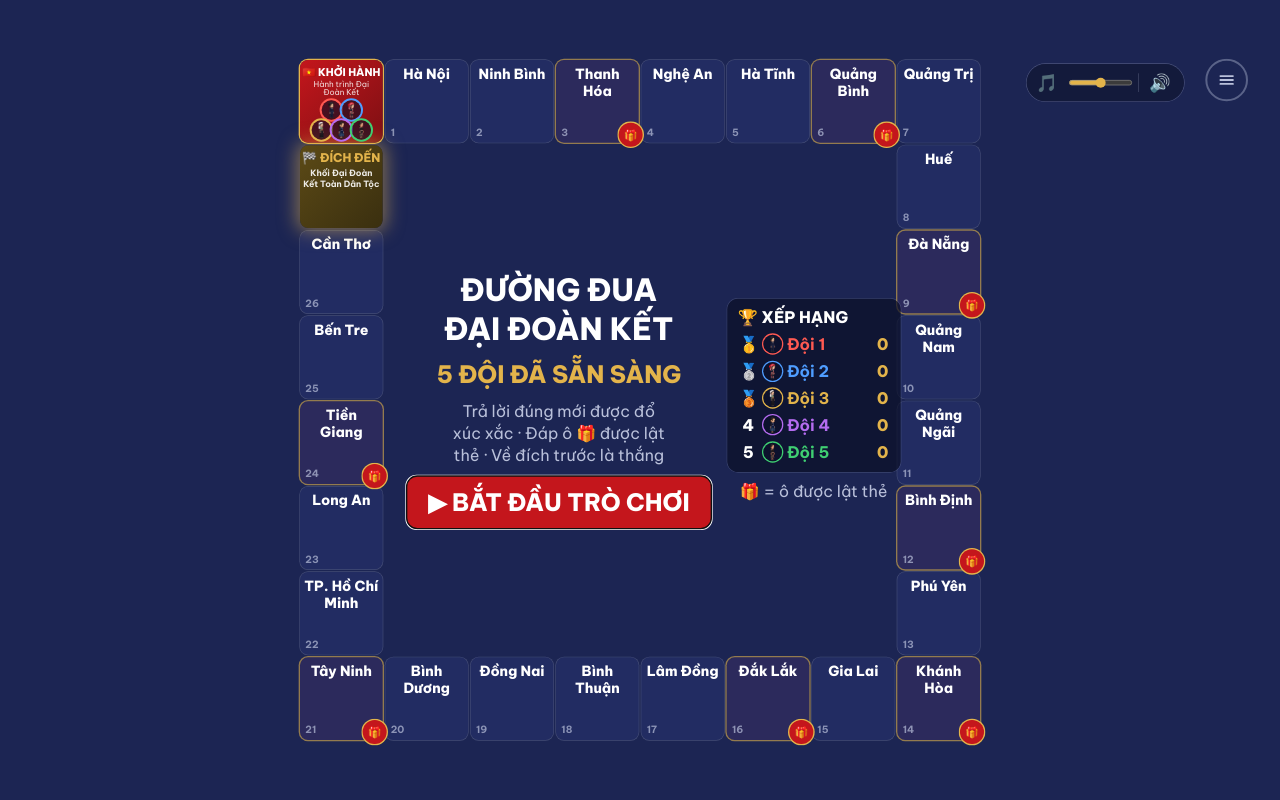
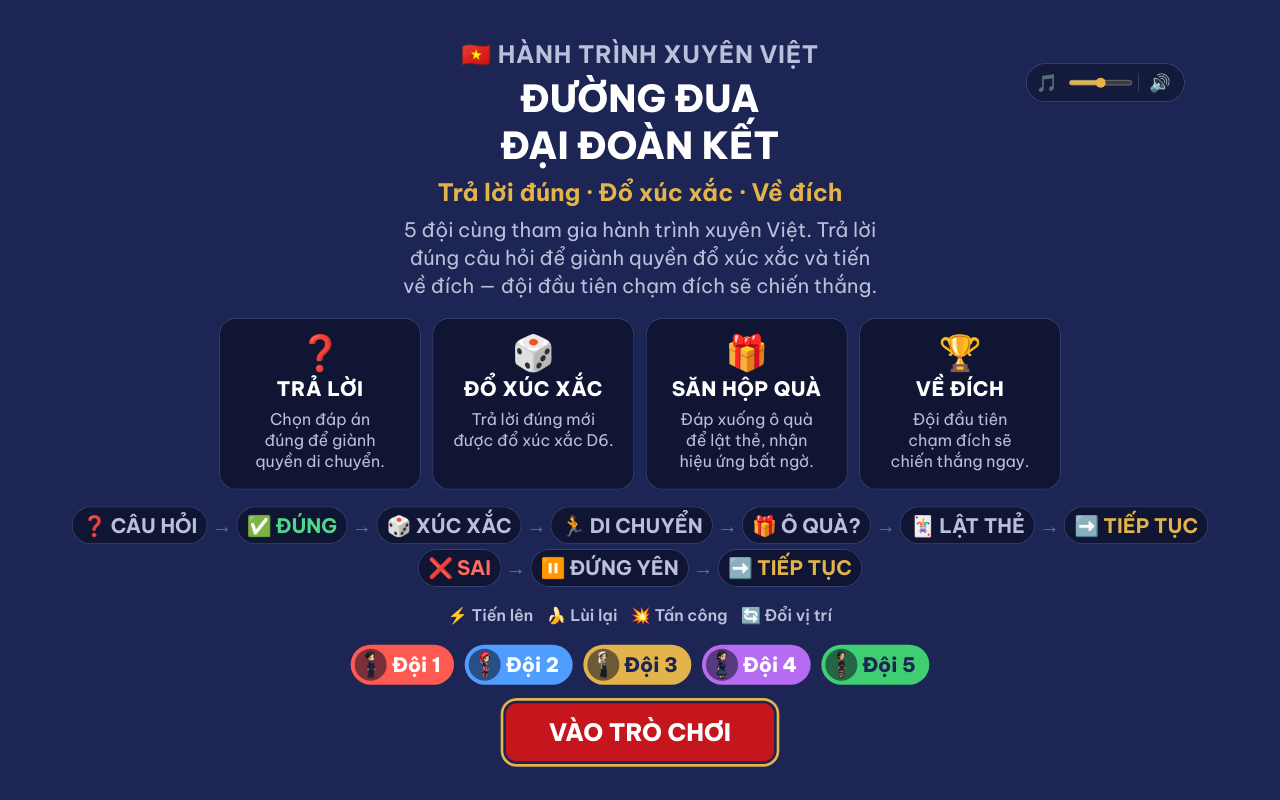
Before and after one commit to iNguyenQuocDoan/mln3, a Next.js app: page /tro-choi in a window 1280 px wide. Built offline with nearby package versions, Linux system fonts and the light colour scheme.

Commit message:
feat: gioi thieu game hay nhat tg

```diff
--- a/components/game/board-game.tsx
+++ b/components/game/board-game.tsx
@@ -28,6 +28,7 @@ import {
   type TurnOutcome,
 } from "./engine";
 import { BOARD_SIZE, GameBoard } from "./game-board";
+import { IntroScreen } from "./intro-screen";
 import { MCControls } from "./mc-controls";
 import { ConfirmDialog, MenuButton } from "./mc-menu";
 import { buildSteps, LAND_PAUSE_MS, ROLL_MS, TILE_STEP_MS } from "./motion";
@@ -65,6 +66,9 @@ export function BoardGame() {
   const [menuOpen, setMenuOpen] = useState(false);
   const [confirmReset, setConfirmReset] = useState(false);
   const [winnerDismissed, setWinnerDismissed] = useState(false);
+  /** Trang giới thiệu/luật chơi trước bàn cờ — màn hình thuần UI, không đụng
+   *  tới GameState; chỉ có ý nghĩa khi ván CHƯA bắt đầu (xem `view` dưới đây). */
+  const [introChoice, setIntroChoice] = useState<"intro" | "game">("intro");
   /** Tiến trình hoạt ảnh của pha "moving" đang chạy; chỉ cập nhật trong
    *  callback của setInterval. Vị trí hiển thị được suy ra lúc render. */
   const [anim, setAnim] = useState<{ phase: GameState["phase"]; step: number } | null>(null);
@@ -75,6 +79,11 @@ export function BoardGame() {
   useEffect(() => {
     ensureGame();
   }, []);
+
+  // Trang giới thiệu chỉ có ý nghĩa trước khi ván bắt đầu: một ván đang dở
+  // hoặc đã kết thúc (đọc lại từ bộ nhớ trình duyệt) luôn vào thẳng bàn cờ,
+  // bất kể `introChoice` — tính trong lúc render, không cần effect riêng.
+  const view: "intro" | "game" = game.phase.kind === "not-started" ? introChoice : "game";
 
   // Nạp sẵn SFX khi mở route; rời route thì dừng mọi hiệu ứng đang kêu.
   useEffect(() => {
@@ -193,6 +202,7 @@ export function BoardGame() {
     setWinnerDismissed(false);
     setConfirmReset(false);
     setMenuOpen(false);
+    setIntroChoice("game");
   }
 
   const stageStyle: CSSProperties = {
@@ -203,7 +213,16 @@ export function BoardGame() {
   return (
     <main className="fixed inset-0 overflow-hidden bg-cham text-on-cham select-none">
       <div className="stage" style={stageStyle}>
-        <div className="absolute" style={{ left: (1920 - BOARD_SIZE) / 2, top: (1080 - BOARD_SIZE) / 2 }}>
+        {view === "intro" ? <IntroScreen onEnter={() => setIntroChoice("game")} /> : null}
+
+        <div
+          className="absolute"
+          style={{
+            left: (1920 - BOARD_SIZE) / 2,
+            top: (1080 - BOARD_SIZE) / 2,
+            visibility: view === "game" ? "visible" : "hidden",
+          }}
+        >
           <GameBoard
             game={game}
             positions={positions}
@@ -218,15 +237,18 @@ export function BoardGame() {
               winnerDismissed={winnerDismissed}
               onReopenWinner={() => setWinnerDismissed(false)}
               onPlayAgain={newGame}
+              onShowIntro={() => setIntroChoice("intro")}
             />
           </GameBoard>
         </div>
 
-        <div className="absolute top-7 right-12 z-50">
-          <MenuButton open={menuOpen} onClick={() => setMenuOpen((open) => !open)} />
-        </div>
+        {view === "game" ? (
+          <div className="absolute top-7 right-12 z-50">
+            <MenuButton open={menuOpen} onClick={() => setMenuOpen((open) => !open)} />
+          </div>
+        ) : null}
 
-        {game.phase.kind === "game-over" && !winnerDismissed ? (
+        {view === "game" && game.phase.kind === "game-over" && !winnerDismissed ? (
           <WinnerScreen
             game={game}
             winnerId={game.phase.winnerId}
@@ -247,7 +269,7 @@ export function BoardGame() {
           onToggleSfx={() => updateSettings({ sound: !settings.sound })}
         />
 
-        {menuOpen ? (
+        {menuOpen && view === "game" ? (
           <MCControls
             soundOn={settings.sound}
             canUndo={hasUndo()}
@@ -283,6 +305,7 @@ function CenterArea({
   winnerDismissed,
   onReopenWinner,
   onPlayAgain,
+  onShowIntro,
 }: {
   game: GameState;
   /** Quân cờ vừa đi hết số bước, đang dừng ở ô đích của nước đi. */
@@ -290,6 +313,8 @@ function CenterArea({
   winnerDismissed: boolean;
   onReopenWinner: () => void;
   onPlayAgain: () => void;
+  /** "← Xem lại luật chơi": chỉ hợp lệ trước khi bấm BẮT ĐẦU (game chưa chạy). */
+  onShowIntro: () => void;
 }) {
   const phase = game.phase;
   const def = teamDef(currentTeam(game).id);
@@ -312,6 +337,13 @@ function CenterArea({
           className={`${BIG_BUTTON} bg-son text-paper hover:bg-[#a51217]`}
         >
           ▶ BẮT ĐẦU TRÒ CHƠI
+        </button>
+        <button
+          type="button"
+          onClick={onShowIntro}
+          className="cursor-pointer text-label font-bold text-on-cham-soft underline-offset-4 hover:text-on-cham hover:underline"
+        >
+          ← Xem lại luật chơi
         </button>
       </Hub>
     );
--- /dev/null
+++ b/components/game/intro-screen.tsx
@@ -0,0 +1,126 @@
+"use client";
+
+import { TeamAvatar } from "./team-piece";
+import { TEAM_DEFS } from "@/content/game-teams";
+
+/**
+ * Trang giới thiệu / luật chơi — màn hình ĐẦU TIÊN khi mở /tro-choi, trước
+ * cả bàn cờ. Thuần hiển thị: không đụng tới `GameState` (không rút câu hỏi,
+ * không đổ xúc xắc, không tăng lượt). MC đọc xong rồi mới bấm "VÀO TRÒ CHƠI"
+ * để mở bàn cờ — bàn cờ vẫn dừng ở "chưa bắt đầu" cho tới khi bấm tiếp
+ * "BẮT ĐẦU TRÒ CHƠI" (hai nút, hai việc khác nhau).
+ */
+export function IntroScreen({ onEnter }: { onEnter: () => void }) {
+  return (
+    <div className="panel-in absolute inset-0 flex flex-col items-center justify-center gap-7 bg-cham px-20 text-center text-on-cham">
+      <div>
+        <p className="text-lead font-bold tracking-wide text-on-cham-soft uppercase">
+          🇻🇳 Hành trình xuyên Việt
+        </p>
+        <h1 className="mt-2 text-banner leading-tight font-extrabold">
+          ĐƯỜNG ĐUA
+          <br />
+          ĐẠI ĐOÀN KẾT
+        </h1>
+        <p className="mt-3 text-lead font-bold text-vang">Trả lời đúng · Đổ xúc xắc · Về đích</p>
+        <p className="mx-auto mt-3 max-w-[920px] text-body text-on-cham-soft text-balance">
+          5 đội cùng tham gia hành trình xuyên Việt. Trả lời đúng câu hỏi để giành quyền đổ xúc xắc
+          và tiến về đích — đội đầu tiên chạm đích sẽ chiến thắng.
+        </p>
+      </div>
+
+      <div className="grid grid-cols-4 gap-5">
+        <RuleCard icon="❓" title="TRẢ LỜI" text="Chọn đáp án đúng để giành quyền di chuyển." />
+        <RuleCard icon="🎲" title="ĐỔ XÚC XẮC" text="Trả lời đúng mới được đổ xúc xắc D6." />
+        <RuleCard icon="🎁" title="SĂN HỘP QUÀ" text="Đáp xuống ô quà để lật thẻ, nhận hiệu ứng bất ngờ." />
+        <RuleCard icon="🏆" title="VỀ ĐÍCH" text="Đội đầu tiên chạm đích sẽ chiến thắng ngay." />
+      </div>
+
+      <div className="flex flex-col items-center gap-2.5">
+        <div className="flex items-center gap-2 text-body font-bold text-on-cham-soft">
+          <FlowStep icon="❓" label="CÂU HỎI" />
+          <Arrow />
+          <FlowStep icon="✅" label="ĐÚNG" tone="#4fd88a" />
+          <Arrow />
+          <FlowStep icon="🎲" label="XÚC XẮC" />
+          <Arrow />
+          <FlowStep icon="🏃" label="DI CHUYỂN" />
+          <Arrow />
+          <FlowStep icon="🎁" label="Ô QUÀ?" />
+          <Arrow />
+          <FlowStep icon="🃏" label="LẬT THẺ" />
+          <Arrow />
+          <FlowStep icon="➡️" label="TIẾP TỤC" tone="#e3b44b" />
+        </div>
+        <div className="flex items-center gap-2 text-body font-bold text-on-cham-soft">
+          <FlowStep icon="❌" label="SAI" tone="#ff6b5e" />
+          <Arrow />
+          <FlowStep icon="⏸️" label="ĐỨNG YÊN" />
+          <Arrow />
+          <FlowStep icon="➡️" label="TIẾP TỤC" tone="#e3b44b" />
+        </div>
+      </div>
+
+      <div className="flex items-center gap-5 text-label font-semibold text-on-cham-soft">
+        <span>⚡ Tiến lên</span>
+        <span>🍌 Lùi lại</span>
+        <span>💥 Tấn công</span>
+        <span>🔄 Đổi vị trí</span>
+      </div>
+
+      <ul className="flex flex-wrap justify-center gap-4">
+        {TEAM_DEFS.map((team) => (
+          <li
+            key={team.id}
+            className="flex items-center gap-2 rounded-full py-1.5 pr-5 pl-1.5 text-body font-extrabold"
+            style={{ background: team.color, color: team.ink }}
+          >
+            <TeamAvatar teamId={team.id} size={48} />
+            {team.name}
+          </li>
+        ))}
+      </ul>
+
+      <button
+        type="button"
+        autoFocus
+        onClick={onEnter}
+        className="cursor-pointer rounded-2xl bg-son px-16 py-5 text-lead font-extrabold text-paper transition-colors hover:bg-[#a51217] focus-visible:outline-4 focus-visible:outline-offset-4 focus-visible:outline-vang"
+      >
+        VÀO TRÒ CHƠI
+      </button>
+    </div>
+  );
+}
+
+function RuleCard({ icon, title, text }: { icon: string; title: string; text: string }) {
+  return (
+    <div className="flex w-[300px] flex-col items-center gap-2 rounded-[24px] bg-dem/70 px-6 py-6 ring-1 ring-on-cham-soft/25">
+      <span className="text-[52px] leading-none" aria-hidden="true">
+        {icon}
+      </span>
+      <p className="text-body font-extrabold tracking-wide">{title}</p>
+      <p className="text-label text-on-cham-soft text-balance">{text}</p>
+    </div>
+  );
+}
+
+function FlowStep({ icon, label, tone }: { icon: string; label: string; tone?: string }) {
+  return (
+    <span
+      className="flex items-center gap-1.5 rounded-full bg-dem/70 px-3.5 py-1.5 ring-1 ring-on-cham-soft/25"
+      style={tone ? { color: tone } : undefined}
+    >
+      <span aria-hidden="true">{icon}</span>
+      {label}
+    </span>
+  );
+}
+
+function Arrow() {
+  return (
+    <span className="text-on-cham-soft/50" aria-hidden="true">
+      →
+    </span>
+  );
+}
--- a/components/slides/part-1.tsx
+++ b/components/slides/part-1.tsx
@@ -41,7 +41,7 @@ export function FormationSlide() {
         </div>
         <p className="mt-10 text-body leading-[1.45] text-pretty">
           {keepWords(
-            "Dân tộc xuất hiện khi phương thức sản xuất tư bản chủ nghĩa được xác lập và thay thế phương thức sản xuất phong kiến.",
+            "",
           )}
         </p>
       </section>
@@ -78,7 +78,7 @@ export function FormationSlide() {
         </div>
         <p className="mt-10 text-body leading-[1.45] text-pretty">
           {keepWords(
-            "Văn hóa và tâm lý dân tộc đã phát triển tương đối chín muồi, trong khi cộng đồng kinh tế còn kém phát triển và phân tán.",
+            "",
           )}
         </p>
       </section>
```
